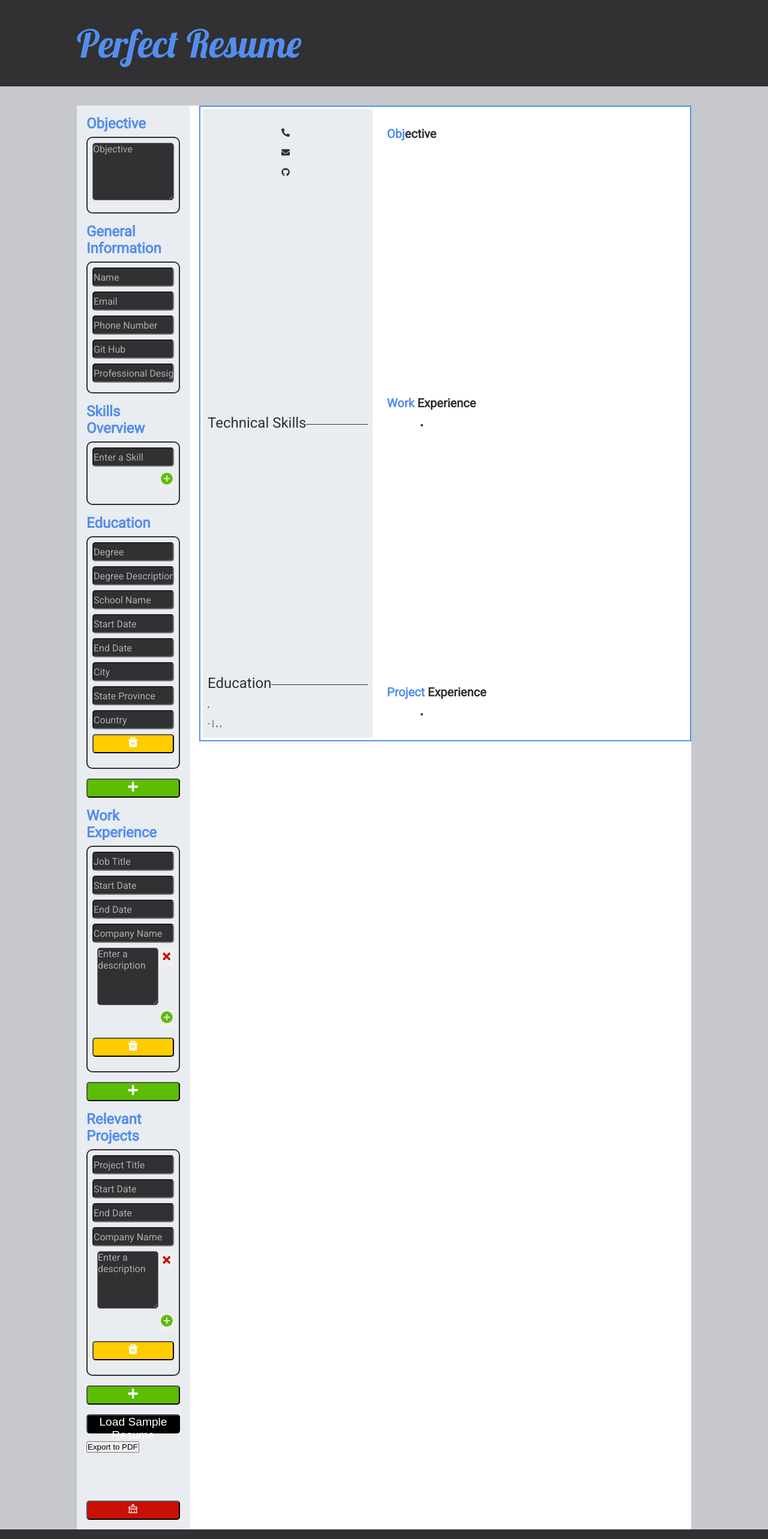
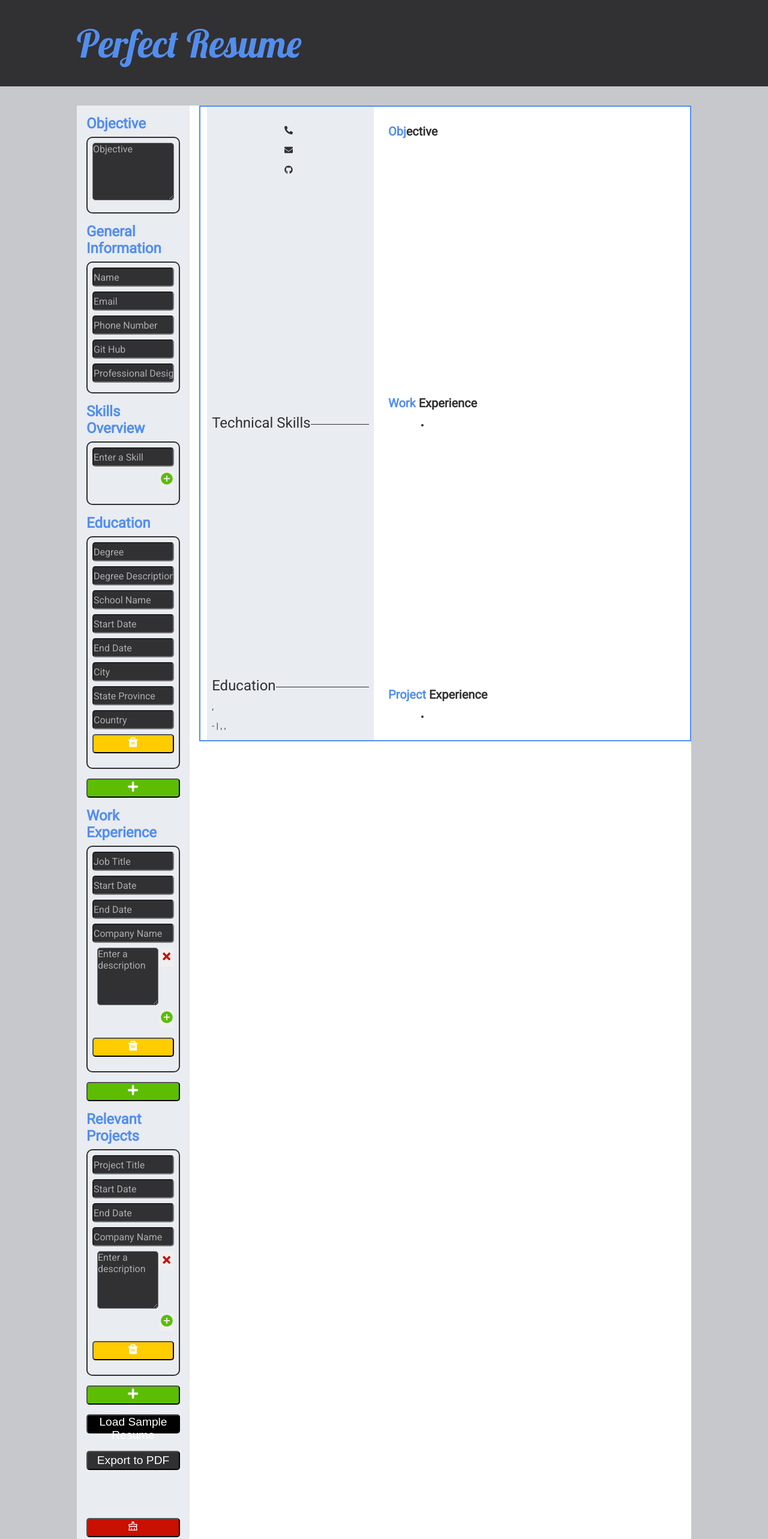
Before and after one commit to lil-sahil/react_cv_project, a React (Create React App) app: page / in a window 1280 px wide. Shown: the top 2566 px of the page at 60% size. Built offline with nearby package versions, Linux system fonts and the light colour scheme.

Commit message:
Added functionality to save the resume as pdf. As well as styled the button for printing to pdf.

```diff
--- a/src/App.js
+++ b/src/App.js
@@ -316,8 +316,7 @@ class App extends Component {
 
   // Safe as pdf
   saveToPdf() {
-    console.log("clickeeeed");
-    generatePDF();
+    generatePDF(this.state.generalInformation[0].name);
   }
 
   render() {
--- a/src/index.css
+++ b/src/index.css
@@ -265,6 +265,23 @@ div > .description-style {
   cursor: pointer;
 }
 
+/* Save to PDF Button */
+#save-to-pdf > button {
+  width: 100%;
+  background-color: var(--secondary-color);
+  border-radius: 5px;
+  height: 2rem;
+  color: #fff;
+  font-size: 1.2rem;
+  margin-top: 1rem;
+}
+
+#save-to-pdf > button:hover{
+  background-color: var(--primary-color);
+  color: #fff;
+  cursor: pointer;
+}
+
 
 /* PREVIEW SCREEN */
 
@@ -276,11 +293,12 @@ div > .description-style {
 
 /* Preview Container */
 #preview-container {
-  padding: 0.25rem;
+  padding: 0 0.7rem;
   height: 11in;
   font-family: var(--main-font);
   color: var(--secondary-color);
   width: 8.5in;
+  overflow: hidden;
 
 }
 
--- a/src/utils/pdfPrint.js
+++ b/src/utils/pdfPrint.js
@@ -1,9 +1,18 @@
 import html2pdf from "html2pdf.js";
 
-export let generatePDF = () => {
+export let generatePDF = (file_name) => {
   console.log("clicked");
   // Choose the element that our invoice is rendered in.
-  const element = document.getElementById("preview-screen");
+  const element = document.getElementById("preview-container");
   // Choose the element and save the PDF for our user.
-  html2pdf().from(element).save();
+
+  var opt = {
+    margin: 0,
+    filename: file_name !== "" ? `${file_name}'s Resume.pdf` : "resume.pdf",
+    image: { type: "jpeg", quality: 0.98 },
+    // html2canvas: { scale: 2 },
+    jsPDF: { unit: "in", format: "letter", orientation: "portrait" },
+  };
+
+  html2pdf().set(opt).from(element).save();
 };
```
